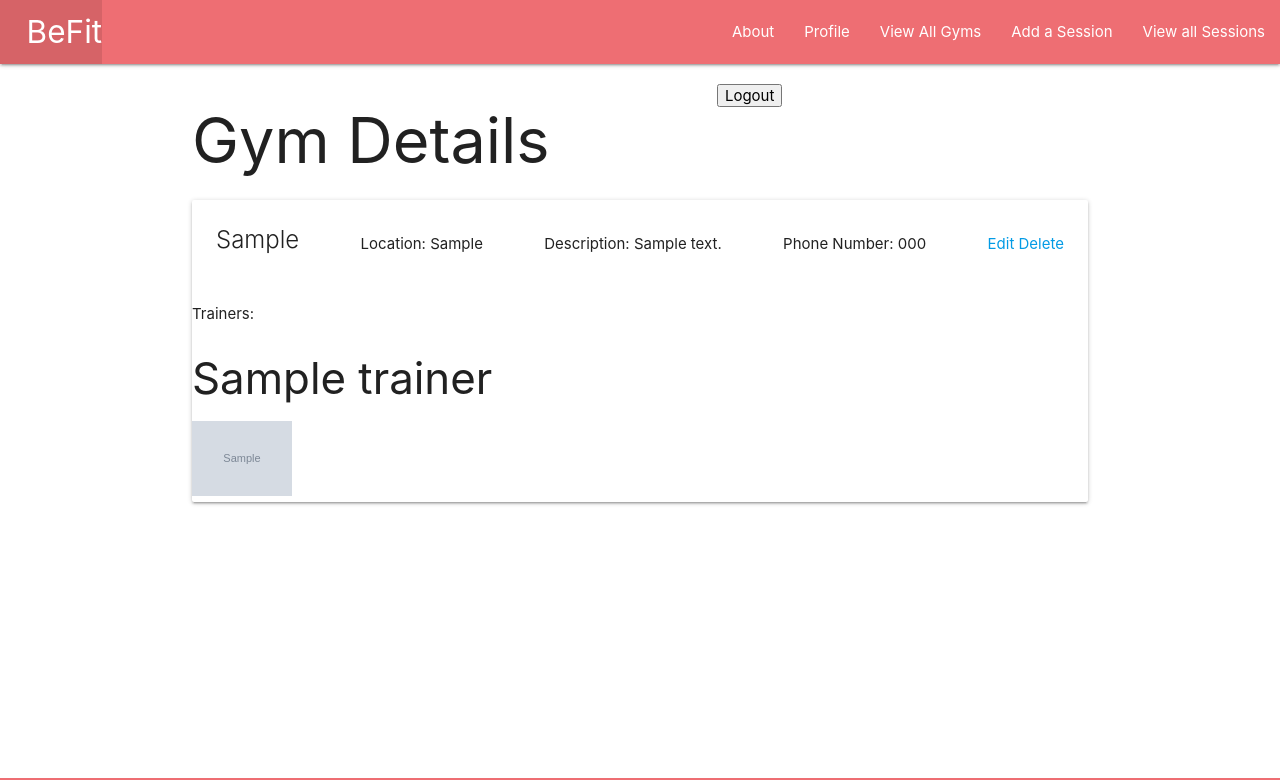
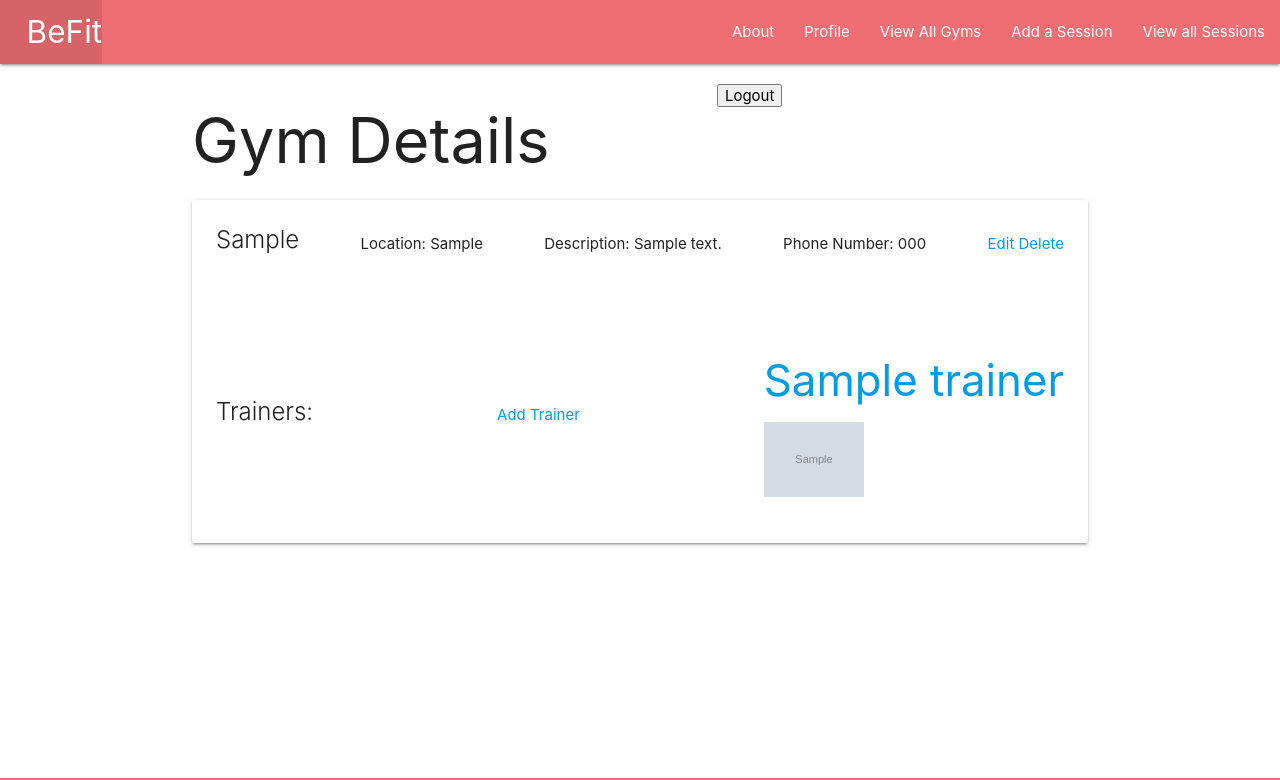
Before and after one commit to FA-FG/beFit, a Django app: page /gyms/1/ in a window 1280 px wide. Shown: the top 780 px of the page. Run offline with Django 5.2, Linux system fonts and the light colour scheme; a user stored in the database is signed in; tables that the repository leaves empty hold one stand-in row (values such as "Sample post"); grey boxes marked "Sample" are stand-in pictures.

Commit message:
completed trainer and gym relationship, and functionalities

```diff
--- a/befit/main_app/models.py
+++ b/befit/main_app/models.py
@@ -64,6 +64,7 @@ class Trainer(models.Model):
     name = models.CharField(max_length=50)
     age = models.IntegerField()
     image = models.ImageField(upload_to='main_app/static/uploads/', default="")
+    specialties = models.CharField(max_length=100, default="No Specialty Specified")
     description = models.CharField(max_length=250)
     gym = models.ForeignKey(Gym, on_delete = models.CASCADE)
 
--- a/befit/main_app/templates/gyms/detail.html
+++ b/befit/main_app/templates/gyms/detail.html
@@ -2,9 +2,7 @@
 
 <h1>Gym Details</h1>
 
-
 <div class="card">
-
   <div class="card-content">
     <span class="card-title">{{ gym.gym }}</span>
     <p>Location: {{ gym.location }}</p>
@@ -17,25 +15,29 @@
     </div>
   </div>
 
-  <div>
-    <p>Trainers:</p>
+  <div class="card-content">
+    <p class="card-title">Trainers:</p>
+    {% if request.user == gym.user %}
+    <a href="{% url 'trainer_create'%}">Add Trainer</a>
+    {% endif %}
     <ul>
       {% for trainer in trainers %}
+      <a href="{% url 'trainer_detail' trainer.id %}">
         <li>
           <h3>{{ trainer.name }}</h3>
           {% load static %}
-              <img src="{% static trainer.image|cut:'main_app/static/'%}" style="width: 100px;">
+          <img
+            src="{% static trainer.image|cut:'main_app/static/'%}"
+            style="width: 100px"
+          />
         </li>
+      </a>
+
       {% empty %}
       <p>No trainers available for this gym.</p>
       {% endfor %}
     </ul>
   </div>
-
 </div>
 
-
-
-
-
 {% endblock %}
--- a/befit/main_app/urls.py
+++ b/befit/main_app/urls.py
@@ -1,6 +1,6 @@
 from django.urls import path
 from . import views
-from .views import profile
+from .views import profile, Trainer
 
 
 
@@ -33,5 +33,11 @@ urlpatterns = [
     path('session/<int:pk>/update/', views.SessionUpdate.as_view(), name='session_update'),
     path('session/<int:pk>/delete/', views.SessionDelete.as_view(), name='session_delete'),
 
+    # trainer
+    path('trainer/<int:pk>/', views.TrainerDetail.as_view(), name="trainer_detail"),
+    path('trainer/create/', views.TrainerCreate.as_view(), name="trainer_create"),
+    path('trainer/<int:pk>/update/', views.TrainerUpdate.as_view(), name="trainer_update"),
+    path('trainer/<int:pk>/delete/', views.TrainerDelete.as_view(), name="trainer_delete"),
+
 
 ]
--- a/befit/main_app/views.py
+++ b/befit/main_app/views.py
@@ -128,6 +128,39 @@ class SessionDelete(LoginRequiredMixin, DeleteView):
 
 
 
+# trainer
+class TrainerDetail(LoginRequiredMixin, DetailView):
+    model = Trainer
+    fields = "__all__"
+
+class TrainerCreate(LoginRequiredMixin, CreateView):
+    model = Trainer
+    fields = ['name', 'age', 'image', 'specialties', 'description']
+
+    def form_valid(self, form):
+        form.instance.gym = Gym.objects.get(user=self.request.user)
+        return super().form_valid(form)
+
+    def get_success_url(self):
+        return f'/gyms/{self.object.gym.id}/'
+
+
+class TrainerUpdate(LoginRequiredMixin, UpdateView):
+    model = Trainer
+    fields = ['name', 'age', 'image', 'specialties', 'description']
+
+    def get_success_url(self):
+        gym_id = self.object.gym.id
+        return f'/gyms/{gym_id}/'
+
+class TrainerDelete(LoginRequiredMixin, DeleteView):
+    model = Trainer
+    success_url = '/trainer/'
+
+    def get_success_url(self):
+        gym_id = self.object.gym.id
+        return f'/gyms/{gym_id}/'
+
 
 def home(request):
     return render(request,'home.html')
@@ -149,12 +182,14 @@ def class_index(request):
 @login_required
 def gyms_detail(request, gym_id):
     gym = Gym.objects.get(id=gym_id)
-    # feeding_form = FeedingForm
-    # toys_cat_doesnt_have = Toy.objects.exclude(id__in = cat.toys.all().values_list('id'))
+
+    profile = request.user.profile
 
     trainers = Trainer.objects.filter(gym=gym)
 
-    return render(request,'gyms/detail.html', {'gym' : gym, 'trainers': trainers })
+
+
+    return render(request,'gyms/detail.html', {'gym' : gym, 'trainers': trainers, 'profile': profile })
 
 
 
```
Also changed, not shown: befit/main_app/templates/main_app/trainer_confirm_delete.html (added, +13 -0 lines), befit/main_app/templates/main_app/trainer_detail.html (added, +22 -0 lines), befit/main_app/templates/main_app/trainer_form.html (added, +21 -0 lines), befit/main_app/static/uploads/23B97E2D00000578-2860177-image-m-4_1417673036214_sCnDLVk.jpg (added), befit/main_app/static/uploads/Avocado-Egg-Breakfast-Toast-1-680x1024.jpg (added), befit/main_app/static/uploads/OIP_1_thTvLq4.jpg (added), befit/main_app/static/uploads/OIP_4_51bylTh.jpg (added), befit/main_app/static/uploads/OIP_4_E6taCjG.jpg (added), befit/main_app/static/uploads/OIP_4_EnLPF9Q.jpg (added), befit/main_app/static/uploads/OIP_4_p9KPY4j.jpg (added), befit/main_app/static/uploads/OIP_4_rCebPZI.jpg (added). Lines whose indentation alone changed are shown as unchanged.
